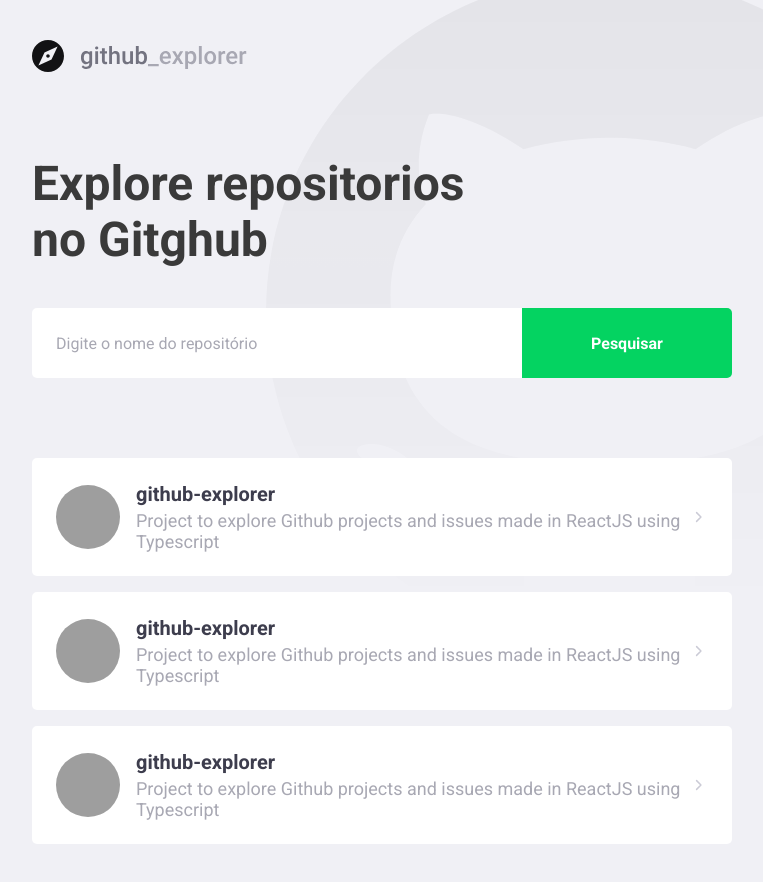
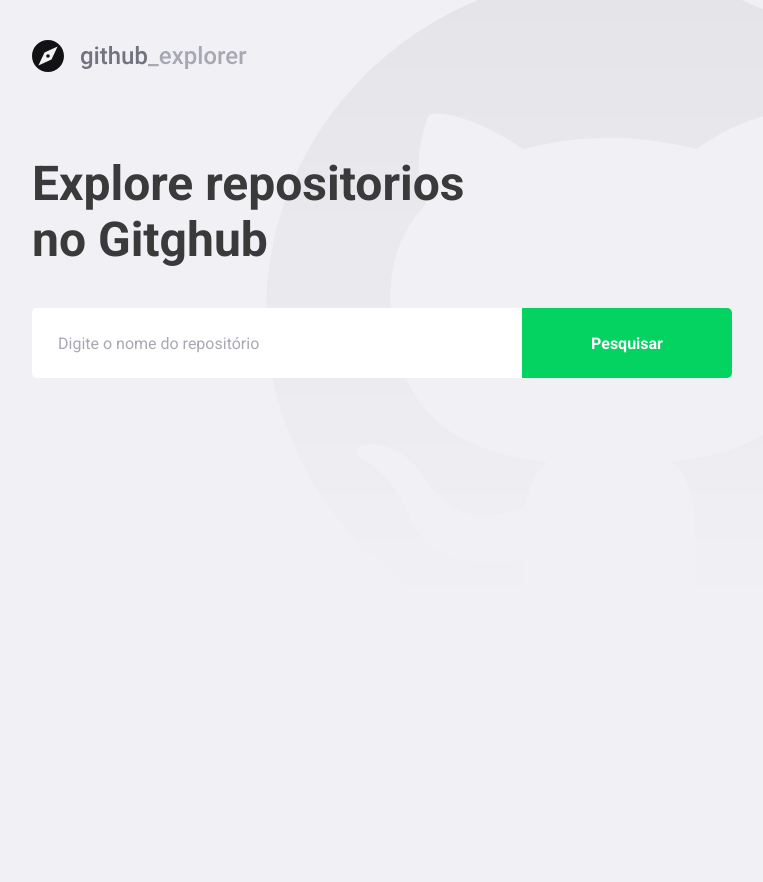
Before and after one commit to caiofelipe97/github-explorer, a React (Create React App) app: page / in a window 1280 px wide. Shown: the whole page, without its empty margins (148-911 px from the left). After the commit the page ends 800 px from the top, so only its background shows below. Built offline with nearby package versions, Linux system fonts and the light colour scheme; grey boxes are pictures that could not be loaded.

Commit message:
Connect to Api and Handle Erros

```diff
--- a/package.json
+++ b/package.json
@@ -10,6 +10,7 @@
     "@types/node": "^12.0.0",
     "@types/react": "^16.9.0",
     "@types/react-dom": "^16.9.0",
+    "axios": "^0.19.2",
     "polished": "^3.6.3",
     "react": "^16.13.1",
     "react-dom": "^16.13.1",
--- a/src/pages/Dashbboard/index.tsx
+++ b/src/pages/Dashbboard/index.tsx
@@ -1,55 +1,78 @@
-import React from 'react';
-import { FiChevronRight } from 'react-icons/fi'
+import React, { useState, FormEvent } from 'react';
+import { FiChevronRight } from 'react-icons/fi';
+import api from '../../services/api';
 
 import logoImg from '../../assets/logo.svg';
 
-import { Title, Form, Repositories } from './styles';
+import { Title, Form, Repositories, Error } from './styles';
+
+interface Repository {
+  full_name: string;
+  description: string;
+  owner: {
+    login: string;
+    avatar_url: string;
+  };
+}
 
 const Dashboard: React.FC = () => {
+  const [inputError, setInputError] = useState('');
+  const [newRepo, setNewRepo] = useState('');
+  const [repositories, setRepositories] = useState<Repository[]>([]);
+
+  async function handleAddRepository(
+    event: FormEvent<HTMLFormElement>,
+  ): Promise<void> {
+    event.preventDefault();
+
+    if (!newRepo) {
+      setInputError('Digite o autor/nome do repositório');
+      return;
+    }
+
+    try {
+      const response = await api.get<Repository>(`repos/${newRepo}`);
+
+      const repository = response.data;
+
+      setRepositories([...repositories, repository]);
+      setNewRepo('');
+      setInputError('');
+    } catch (err) {
+      setInputError('Erro na busca por esse repositório');
+    }
+  }
+
   return (
     <>
       <img src={logoImg} alt="Github Explorer" />
       <Title>Explore repositorios no Gitghub</Title>
 
-      <Form>
-        <input placeholder="Digite o nome do repositório" />
+      <Form hasError={!!inputError} onSubmit={handleAddRepository}>
+        <input
+          placeholder="Digite o nome do repositório"
+          value={newRepo}
+          onChange={(e) => setNewRepo(e.target.value)}
+        />
         <button type="submit">Pesquisar</button>
       </Form>
 
+      {InputEvent && <Error>{inputError}</Error>}
+
       <Repositories>
-        <a href="teste">
+        {repositories.map((repository) => (
+          <a key={repository.full_name} href="teste">
             <img
-            src="https://avatars2.githubusercontent.com/u/20324935?s=460&u=252e93639dae9e6e666547a2856144fc3fea3fcb&v=4"
-            alt="Caio Felipe"
+              src={repository.owner.avatar_url}
+              alt={repository.owner.login}
             />
             <div>
-            <strong>github-explorer</strong>
-            <p>Project to explore Github projects and issues made in ReactJS using Typescript</p>
+              <strong>{repository.full_name}</strong>
+              <p>{repository.description}</p>
             </div>
             <FiChevronRight size={20} />
           </a>
-        <a href="teste">
-          <img
-            src="https://avatars2.githubusercontent.com/u/20324935?s=460&u=252e93639dae9e6e666547a2856144fc3fea3fcb&v=4"
-            alt="Caio Felipe"
-          />
-          <div>
-            <strong>github-explorer</strong>
-            <p>Project to explore Github projects and issues made in ReactJS using Typescript</p>
-          </div>
-          <FiChevronRight size={20} />
-        </a>
-        <a href="teste">
-          <img
-            src="https://avatars2.githubusercontent.com/u/20324935?s=460&u=252e93639dae9e6e666547a2856144fc3fea3fcb&v=4"
-            alt="Caio Felipe"
-          />
-          <div>
-            <strong>github-explorer</strong>
-            <p>Project to explore Github projects and issues made in ReactJS using Typescript</p>
-          </div>
-          <FiChevronRight size={20} />
-        </a>
+        ))}
       </Repositories>
     </>
   );
--- a/src/pages/Dashbboard/styles.ts
+++ b/src/pages/Dashbboard/styles.ts
@@ -1,16 +1,20 @@
-import styled from 'styled-components';
+import styled, { css } from 'styled-components';
 import { shade } from 'polished';
+
+interface FormProps {
+  hasError: boolean;
+}
 
 export const Title = styled.h1`
   font-size: 48px;
-  color: #3A3A3A;
+  color: #3a3a3a;
   max-width: 450px;
   line-height: 56px;
 
   margin-top: 80px;
 `;
 
-export const Form = styled.form`
+export const Form = styled.form<FormProps>`
   margin-top: 40px;
   max-width: 700px;
 
@@ -23,6 +27,14 @@
     border: 0;
     border-radius: 5px 0 0 5px;
     color: #3a3a3a;
+    border: 2px solid #fff;
+    border-right: 0;
+
+    ${(props) =>
+      props.hasError &&
+      css`
+        border-color: #c53030;
+      `}
 
     &::placeholder {
       color: #a8a8b3;
@@ -35,14 +47,20 @@
     background: #04d361;
     border-radius: 0px 5px 5px 0px;
     border: 0;
-    color: #FFF;
+    color: #fff;
     font-weight: bold;
     transition: background-color 0.2s;
 
     &:hover {
-      background: ${shade(0.2, '#04d361')}
+      background: ${shade(0.2, '#04d361')};
     }
   }
+`;
+
+export const Error = styled.span`
+  display: block;
+  color: #c53030;
+  margin-top: 8px;
 `;
 
 export const Repositories = styled.div`
@@ -53,7 +71,7 @@
     background: #fff;
     border-radius: 5px;
     width: 100%;
-    padding:24px;
+    padding: 24px;
     display: block;
     text-decoration: none;
 
@@ -76,16 +94,17 @@
     }
 
     div {
-    margin-left: 16px;
+      margin: 0 16px;
+      flex: 1;
 
       strong {
         font-size: 20px;
-      color: #3D3D4D;
+        color: #3d3d4d;
       }
 
       p {
         font-size: 18px;
-      color: #A8A8B3;
+        color: #a8a8b3;
         margin-top: 4px;
       }
     }
--- /dev/null
+++ b/src/services/api.ts
@@ -0,0 +1,7 @@
+import axios from 'axios';
+
+const api = axios.create({
+  baseURL: 'https://api.github.com',
+});
+
+export default api;
```
Also changed, not shown: .eslintrc.json, 1 other file (tests, documents, lock files or other folders). Lines whose indentation alone changed are shown as unchanged.
